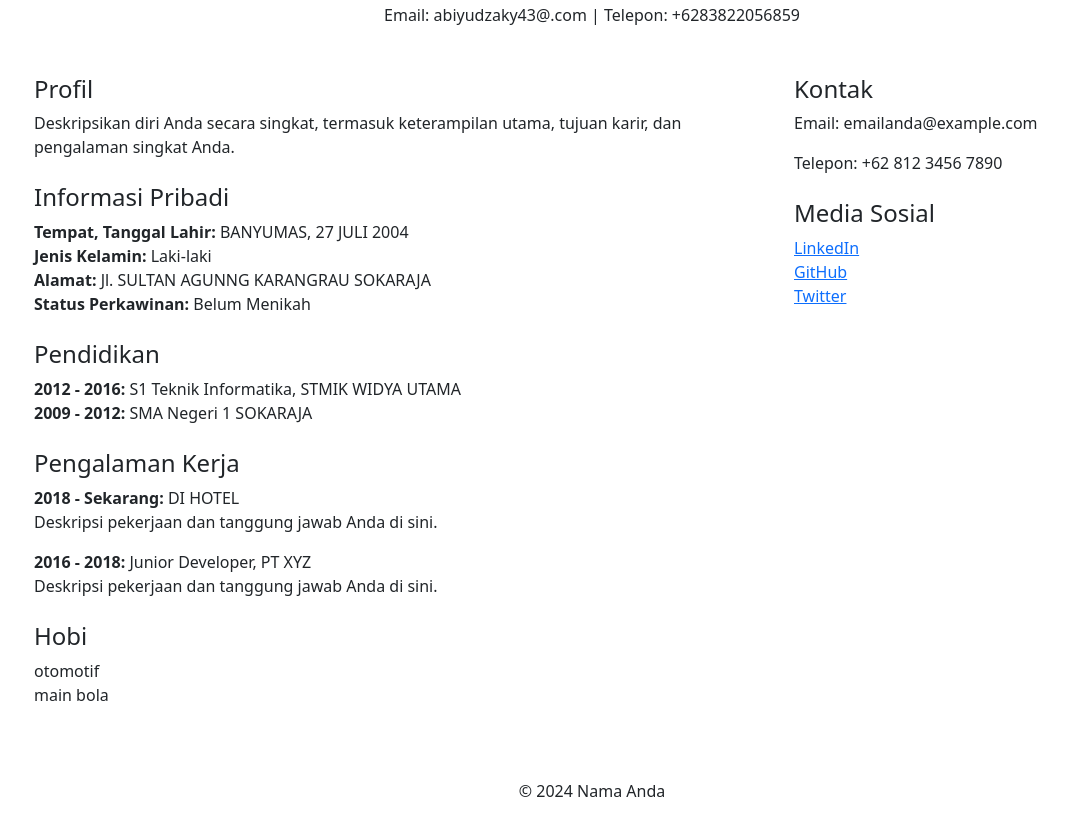
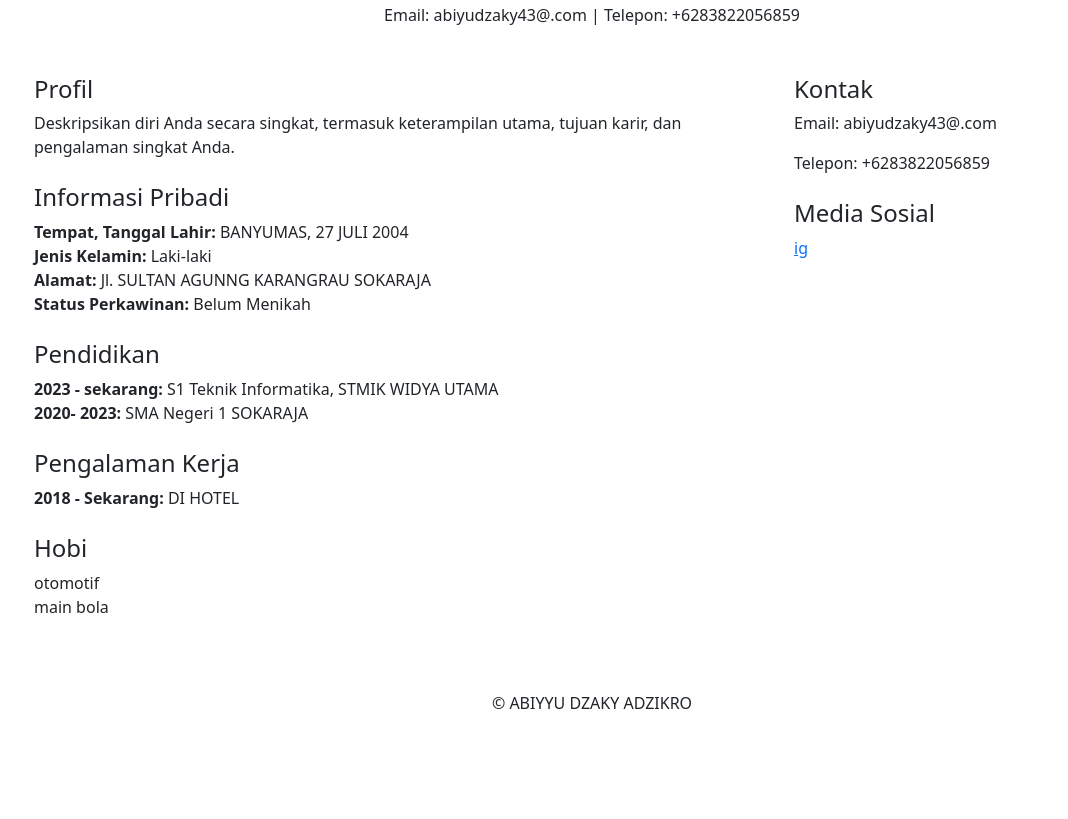
Before and after one commit to Abiyyu-dzaky23/biodata, a plain HTML site: page index.html in a window 1280 px wide. Shown: the part 384-1203 px from the top of the page, without its empty margins (48-1116 px from the left). After the commit the page ends 1115 px from the top, so only its background shows below. Drawn offline with nearby package versions, Linux system fonts and the light colour scheme.

Commit message:
Update index.html dari web
darii web

```diff
--- a/index.html
+++ b/index.html
@@ -39,8 +39,8 @@
                 <section class="education mb-4">
                     <h2 class="h4">Pendidikan</h2>
                     <ul class="list-unstyled">
-                        <li><strong>2012 - 2016:</strong> S1 Teknik Informatika, STMIK WIDYA UTAMA</li>
-                        <li><strong>2009 - 2012:</strong> SMA Negeri 1 SOKARAJA</li>
+                        <li><strong>2023 - sekarang:</strong> S1 Teknik Informatika, STMIK WIDYA UTAMA</li>
+                        <li><strong>2020- 2023:</strong> SMA Negeri 1 SOKARAJA</li>
                     </ul>
                 </section>
 
@@ -50,11 +50,10 @@
                     <ul class="list-unstyled">
                         <li>
                             <strong>2018 - Sekarang:</strong> DI HOTEL
-                            <p>Deskripsi pekerjaan dan tanggung jawab Anda di sini.</p>
+
                         </li>
                         <li>
-                            <strong>2016 - 2018:</strong> Junior Developer, PT XYZ
-                            <p>Deskripsi pekerjaan dan tanggung jawab Anda di sini.</p>
+
                         </li>
                     </ul>
                 </section>
@@ -74,24 +73,23 @@
                 <!-- Kontak -->
                 <section class="contact mb-4">
                     <h2 class="h4">Kontak</h2>
-                    <p>Email: emailanda@example.com</p>
-                    <p>Telepon: +62 812 3456 7890</p>
+                    <p>Email: abiyudzaky43@.com </p>
+                    <p>Telepon: +6283822056859</p>
                 </section>
 
                 <!-- Tambahan atau Link Sosial Media -->
                 <section class="social-media">
                     <h2 class="h4">Media Sosial</h2>
                     <ul class="list-unstyled">
-                        <li><a href="#">LinkedIn</a></li>
-                        <li><a href="#">GitHub</a></li>
-                        <li><a href="#">Twitter</a></li>
+                        <li><a href="abiyuzk">ig</a></li>
+
                     </ul>
                 </section>
             </div>
         </div>
 
         <footer class="text-center mt-5">
-            <p>&copy; 2024 Nama Anda</p>
+            <p>&copy; ABIYYU DZAKY ADZIKRO</p>
         </footer>
     </div>
 
```
